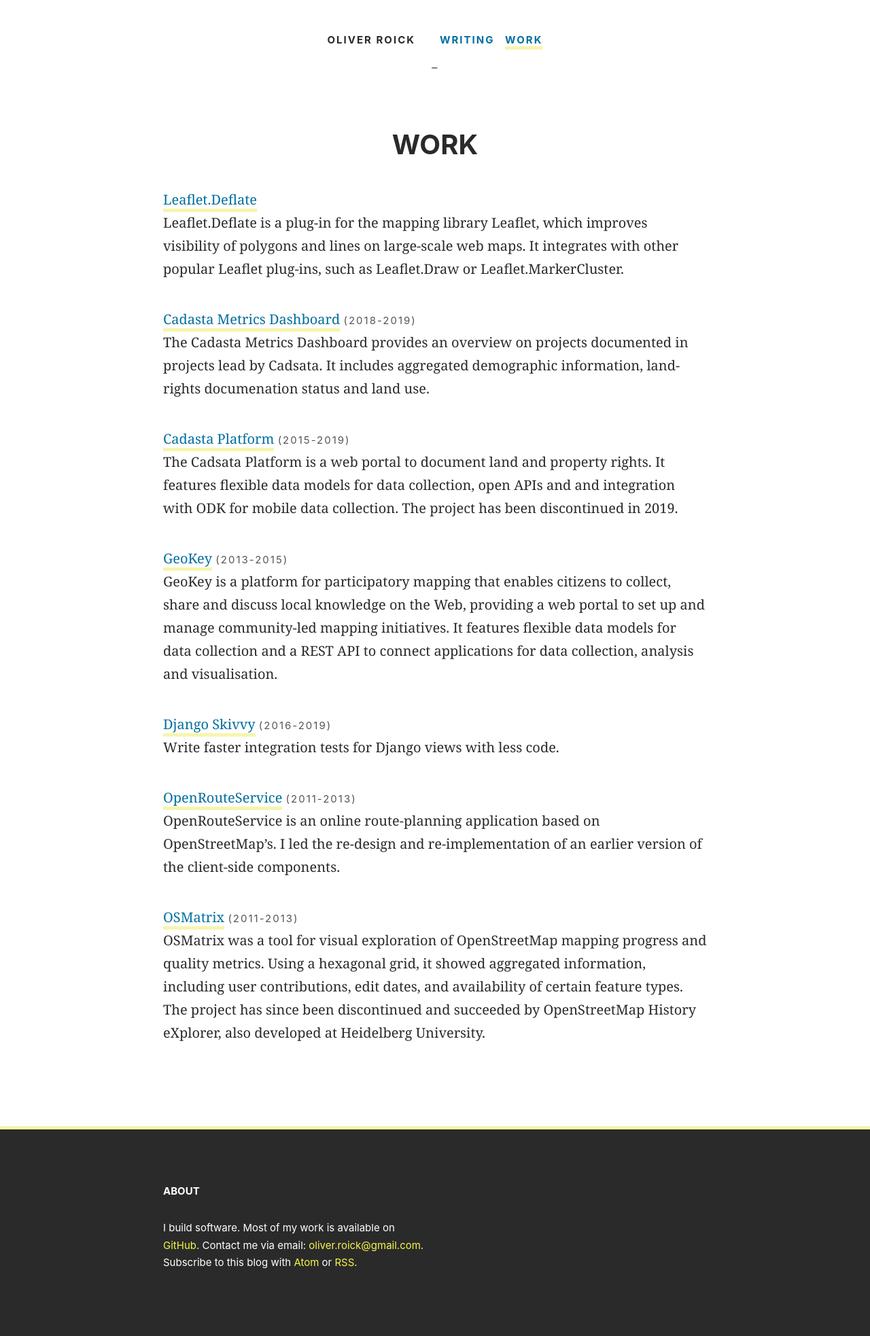
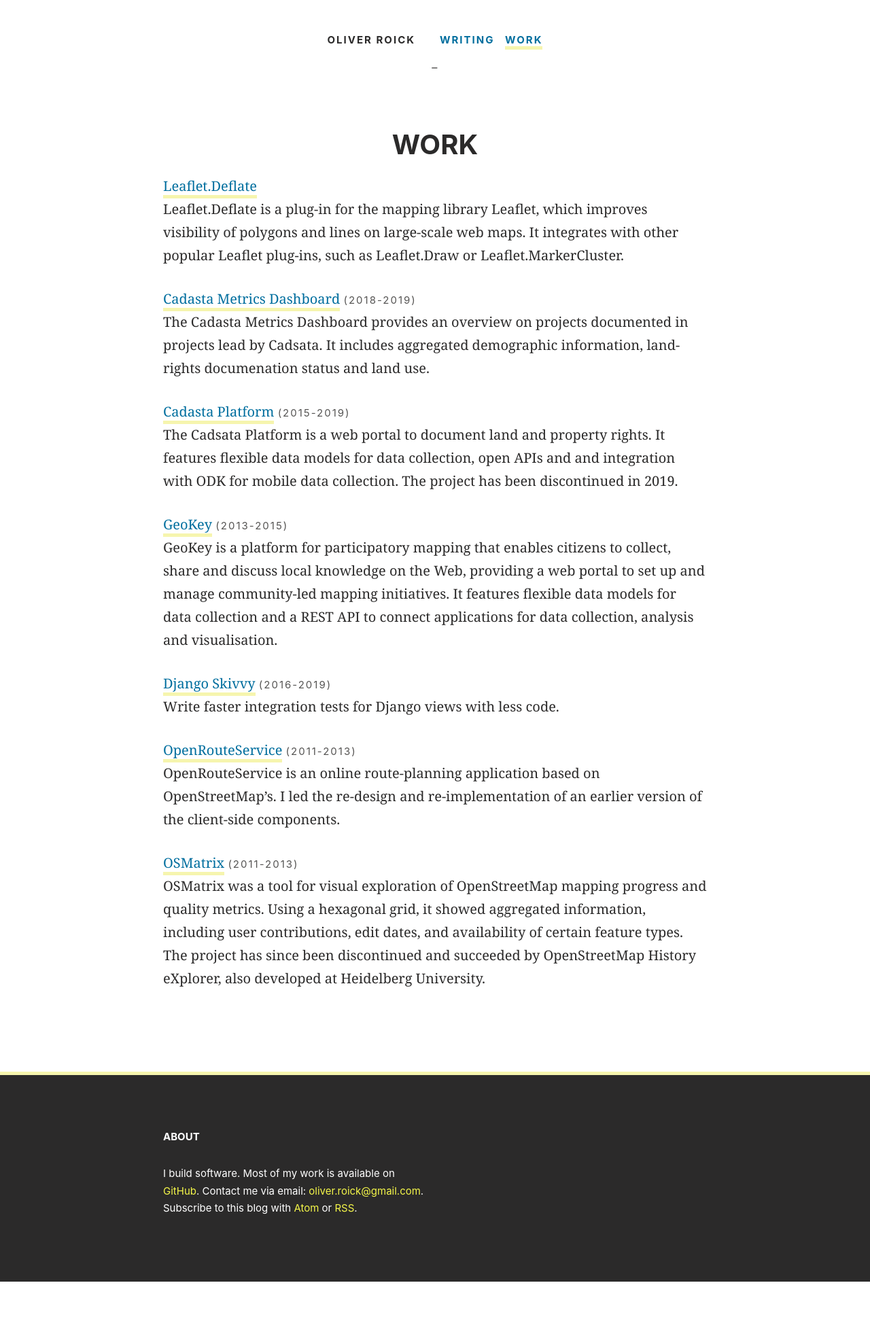
Before and after one commit to oliverroick/oliverroick.net, a Jekyll site: the page built from src/work.html, in a window 1280 px wide. Shown: the whole page at 68% size. Built offline with Jekyll 4.4.1, drawn with Linux system fonts in a browser that asks for light colours; after the commit the page ends 1886 px from its top, so only the background shows below that.

Commit message:
fix: Work header sequence

```diff
--- a/src/css/roick.css
+++ b/src/css/roick.css
@@ -310,7 +310,7 @@
   margin-bottom: var(--grid-gap);
 }
 
-.archive > li > h2 {
+.archive > li > h3 {
   font-size: var(--base-size);
   font-family: var(--serif);
   font-weight: normal;
@@ -339,11 +339,6 @@
 
 body#work .archive span.time {
   display: inline;
-}
-
-body#work .archive span.description:before {
-  content: "\A";
-  white-space: pre;
 }
 
 body#work .archive a:hover,
--- a/src/work.html
+++ b/src/work.html
@@ -8,10 +8,10 @@
 <ul class="archive" reversed>
     {% for project in site.work %}
     <li>
-        <h2>
+        <h3>
             <a href="{{ project.link }}">{{ project.title }}</a>
             {% if project.time %}<span class="time">({{ project.time }})</span>{% endif %}
-        </h2>
+        </h3>
         {{ project.content }}
     </li>
     {% endfor %}
```
